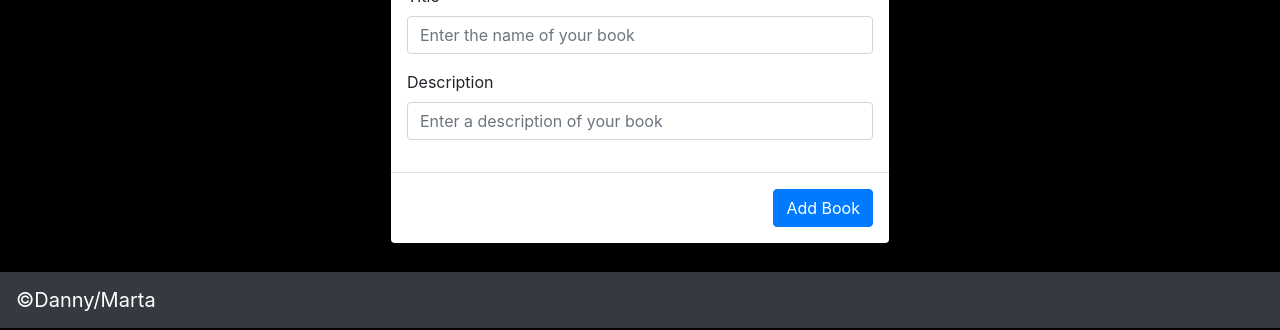
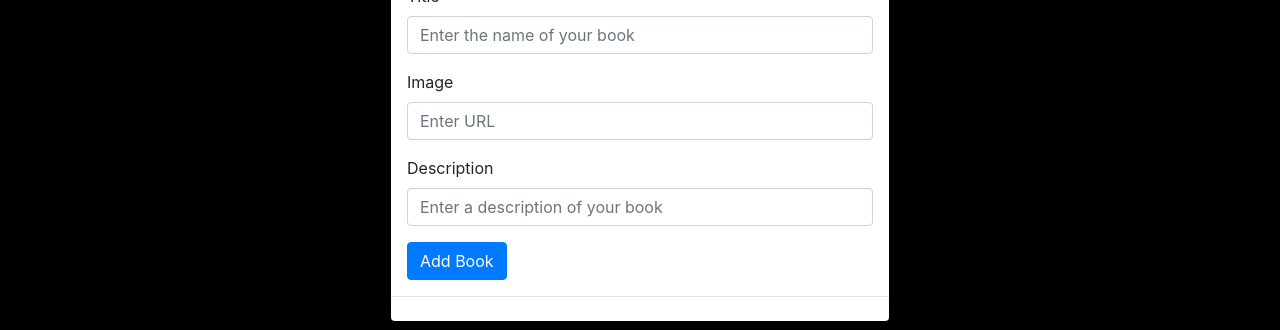
Before and after one commit to denekm/can-of-books-frontend, a React (Create React App) app: page / in a window 1280 px wide. Shown: the part 210-540 px from the top of the page. Built offline with nearby package versions, Linux system fonts and the light colour scheme; no server answers; a web font is replaced by a local one.

Commit message:
finished lab12

```diff
--- a/src/AddBook.js
+++ b/src/AddBook.js
@@ -9,8 +9,10 @@ class CreateBook extends React.Component {
     event.preventDefault();
     const newBook = {
       title: event.target.formTitle.value,
-      description: event.target.formDescription.value
+      description: event.target.formDescription.value,
+      url: event.target.formImage.value
     };
+    console.log(newBook);
     this.props.handleCreateBook(newBook);
   }
 
@@ -27,16 +29,22 @@ class CreateBook extends React.Component {
           <Form.Label>Title</Form.Label>
           <Form.Control type="title" placeholder="Enter the name of your book" />
         </Form.Group>
+        <Form.Group controlId="formImage" >
+          <Form.Label>Image</Form.Label>
+          <Form.Control type ="text" placeholder="Enter URL">
+
+          </Form.Control>
+        </Form.Group>
         <Form.Group controlId="formDescription">
           <Form.Label>Description</Form.Label>
           <Form.Control type="description" placeholder="Enter a description of your book " />
         </Form.Group>
-
+       <Button type="submit">Add Book</Button>
       </Form>
   </Modal.Body>
 
   <Modal.Footer>
-  <Button type="submit">Add Book</Button>
+
   </Modal.Footer>
 </Modal.Dialog>
 
--- a/src/App.js
+++ b/src/App.js
@@ -17,7 +17,7 @@ class App extends React.Component {
   }
 
   /* TODO: Make a GET request to your API to fetch books for the logged in user  */
-  async componentDidMount() {
+   componentDidMount() {
     this.handleGetBook();
   }
 
@@ -30,11 +30,9 @@ class App extends React.Component {
 
   handleCreateBook = async (newBookInfo) => {
     let url = `https://team-toxic-can-of-books.herokuapp.com/books`;
-    // we are sending the new cat data in the response.body
+
     await axios.post(url, newBookInfo);
 
-
-    // alternatively...
     this.handleGetBook();
   }
 
@@ -44,7 +42,7 @@ class App extends React.Component {
       const response = await axios.delete(url);
       console.log(response.data);
 
-      // alternatively...
+
       this.handleGetBook();
     } catch (error) {
       console.error(error);
@@ -61,7 +59,7 @@ class App extends React.Component {
             <Route exact path="/">
               {/* PLACEHOLDER: if the user is logged in, render the `BestBooks` component, if they are not, render the `Login` component */}
               <BestBooks books={this.state.books} handleDeleteBook={this.handleDeleteBook} />
-              <AddBook handleCreatBook={this.handleCreateBook} />
+              <AddBook handleCreateBook={this.handleCreateBook} />
             </Route>
             <Route exact path="/about"></Route>
           </Switch>
--- a/src/BestBooks.js
+++ b/src/BestBooks.js
@@ -1,5 +1,4 @@
 import React from 'react';
-import axios from 'axios';
 import { Carousel, Container } from 'react-bootstrap';
 import './Bestbooks.css';
 import backgroundImg from './library.jpg';
@@ -40,8 +39,9 @@ class BestBooks extends React.Component {
                   />
                   <Carousel.Caption className="caption">
                     <p>{books.description}</p>
+                     <Button onClick={()=> this.props.handleDeleteBook(books._id)}>Delete this Book!</Button>
                   </Carousel.Caption>
-                  <Button onClick={this.delete} >Delete this Book!</Button>
+
                 </Carousel.Item>
               ))}
             </Carousel>
```
Also changed, not shown: src/bobby.png (added).
